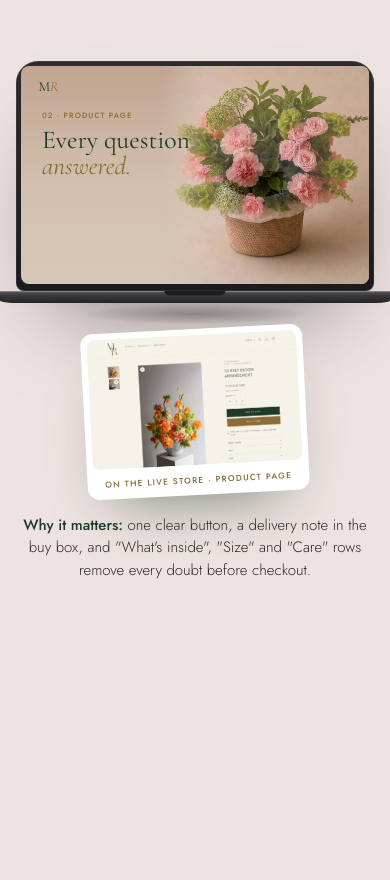
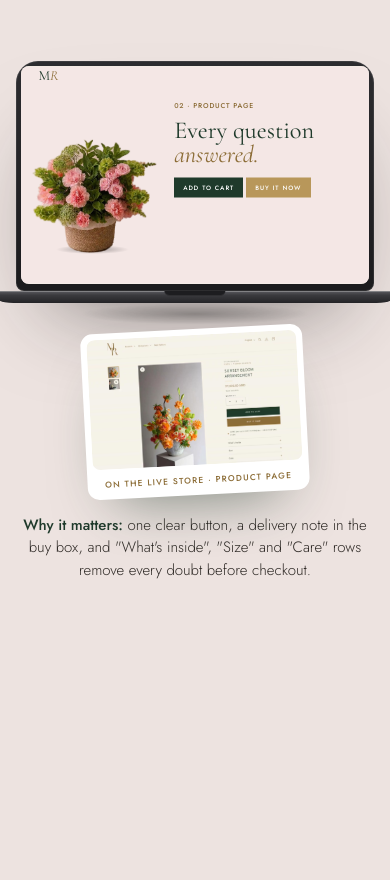
Before and after one commit to ofelyashaboyan96-cpu/million-roses-case-study, a plain HTML site: page index.html in a window 390 px wide. Shown: the part 1026-1906 px from the top of the page. Drawn offline with nearby package versions, Linux system fonts and the light colour scheme.

Commit message:
Bouquet as a sticker: each store section scrolls in on the laptop and adds one layer
Co-Authored-By: Claude Opus 5.5 <noreply@anthropic.com>
Claude-Session: https://claude.ai/code/session_01JSbWGSjxYsxqsZKYbuQvjt

```diff
--- a/index.html
+++ b/index.html
@@ -11,7 +11,7 @@
   <link rel="preconnect" href="https://fonts.googleapis.com">
   <link rel="preconnect" href="https://fonts.gstatic.com" crossorigin>
   <link href="https://fonts.googleapis.com/css2?family=Cormorant+Garamond:ital,wght@0,400;0,500;1,400;1,500&family=Jost:wght@300;400;500&display=swap" rel="stylesheet">
-  <link rel="stylesheet" href="styles.css?v=7">
+  <link rel="stylesheet" href="styles.css?v=8">
 </head>
 <body>
 
@@ -69,20 +69,34 @@
               <div class="laptop__screen build__screen">
                 <div class="slide">
                   <div class="slide__nav"><b>M<i>R</i></b><span>Flowers</span><span>Occasions</span><span>Best Sellers</span></div>
-                  <div class="slide__texts">
-                    <div class="slide__text is-on"><small>01 · Home page</small><h2>First impression<br><em>in three seconds.</em></h2></div>
-                    <div class="slide__text"><small>02 · Product page</small><h2>Every question<br><em>answered.</em></h2></div>
-                    <div class="slide__text"><small>03 · Same-day delivery</small><h2>Order by 16:00,<br><em>delivered today.</em></h2></div>
-                    <div class="slide__text"><small>04 · Mobile design</small><h2>Made for the<br><em>phone in hand.</em></h2></div>
-                    <div class="slide__text"><small>05 · Contact</small><h2>Ready to<br><em>order.</em></h2></div>
+                  <div class="site">
+                    <section class="sec sec--home">
+                      <div class="sec__txt"><small>01 · Home page</small><h2>Million<br><em>Roses.</em></h2><p>Flowers&nbsp;&nbsp;|&nbsp;&nbsp;Gifts&nbsp;&nbsp;|&nbsp;&nbsp;Emotions</p><span class="sbtn sbtn--gold">Shop flowers</span></div>
+                    </section>
+                    <section class="sec sec--product">
+                      <div class="sec__txt"><small>02 · Product page</small><p class="crumb">Home / Baskets</p><h2>Every question<br><em>answered.</em></h2>
+                        <span class="sbtn sbtn--green">Add to cart</span><span class="sbtn sbtn--gold">Buy it now</span>
+                        <ul class="rows"><li>What's inside <i>+</i></li><li>Size <i>+</i></li><li>Care <i>+</i></li></ul></div>
+                    </section>
+                    <section class="sec sec--sameday">
+                      <div class="sec__txt"><small>03 · Same-day delivery · Yerevan</small><h2>Order today,<br><em>delivered today.</em></h2>
+                        <div class="clock"><b data-timer>00:00:00</b><span data-timer-note>left to order for delivery today</span></div>
+                        <span class="sbtn sbtn--gold">Order for today</span></div>
+                    </section>
+                    <section class="sec sec--mobile">
+                      <div class="sec__txt"><small>04 · Mobile design</small><h2>Made for the<br><em>phone in hand.</em></h2><p>Every custom section was designed at phone width first, then scaled up.</p></div>
+                    </section>
+                    <section class="sec sec--contact">
+                      <div class="sec__txt"><small>05 · Contact</small><h2>Ready to<br><em>order.</em></h2>
+                        <div class="form"><span>Name</span><span>Phone</span><span class="form__msg">Message</span><b class="sbtn sbtn--green">Send</b></div></div>
+                    </section>
                   </div>
-                  <div class="slide__art">
-                    <img class="shot is-on" src="assets/build/stage-1.jpg" alt="An empty woven basket lined with paper">
-                    <img class="shot" src="assets/build/stage-2.jpg" alt="Carnations, spray roses and fresh greenery arranged in the basket" loading="lazy">
-                    <img class="shot" src="assets/build/stage-3.jpg" alt="Green hydrangea added to the arrangement" loading="lazy">
-                    <img class="shot" src="assets/build/stage-4.jpg" alt="The finished basket with pink snapdragons" loading="lazy">
+                  <div class="sticker" aria-hidden="true">
+                    <img class="layer is-on" src="assets/build/layer-1.webp" alt="">
+                    <img class="layer" src="assets/build/layer-2.webp" alt="">
+                    <img class="layer" src="assets/build/layer-3.webp" alt="">
+                    <img class="layer" src="assets/build/layer-4.webp" alt="">
                   </div>
-                  <div class="timer slide__timer" aria-live="off"><span class="timer__label">Live · Yerevan time</span><b class="timer__clock" data-timer>00:00:00</b><span class="timer__note" data-timer-note>left to order for delivery today</span></div>
                 </div>
               </div>
             </div>
@@ -194,6 +208,6 @@
     <span>Designed &amp; built by hand · HTML, CSS, JS</span>
   </footer>
 
-  <script src="script.js?v=7"></script>
+  <script src="script.js?v=8"></script>
 </body>
 </html>
--- a/script.js
+++ b/script.js
@@ -94,35 +94,44 @@ const LINKS = {
      2. THE BUILD STORY (a real bouquet gathered by scrolling)
      Pieces are cut from the real product photo, so it stays photographic.
      ========================================================= */
-  // The basket is filled stage by stage (photos generated from one real-looking arrangement),
-  // one stage for each part of the store. 5 stages over the section's scroll height.
+  // The basket is a "sticker" that travels through a mini website on the laptop screen.
+  // Each scroll stage = one section of the store; on every new section the screen scrolls,
+  // the basket moves to a new place and gains one layer (photos made from one arrangement).
   const STAGES = 5;
   const story = document.querySelector(".build");
-  const shots = document.querySelectorAll(".slide__art .shot");
-  const art = document.querySelector(".slide__art");
-  const texts = document.querySelectorAll(".slide__text");
+  const sticker = document.querySelector(".sticker");
+  const layers = document.querySelectorAll(".sticker .layer");
   const notes = document.querySelectorAll(".build__note");
   const proofs = document.querySelectorAll(".proof");
   const dots = document.querySelectorAll(".build__dots li");
   const phoneVid = document.querySelector(".build__phone video");
-  const PAGE_BG = ["#EFEBE2", "#EDE3E0", "#E5E9DD", "#ECE3D2", "#E3E1D6"];
-  const st = (p, n, a, b) => range(p, (n + a) / STAGES, (n + b) / STAGES);
+  const PAGE_BG = ["#EFEBE2", "#EDE3E0", "#E3E6DD", "#E5E9DD", "#EFEBE2"];
+  // sticker place per section: [left %, top %, height %] of the screen
+  const SPOT = [[52, 15, 80], [5, 16, 74], [52, 11, 86], [48, 13, 84], [5, 15, 76]];
+  const SPOT_M = [[52, 20, 76], [2, 26, 60], [54, 18, 78], [52, 20, 76], [2, 24, 62]];
+  const LAYER = [0, 1, 2, 3, 3];
   let lastStep = -1;
 
   const drawStory = (p) => {
     if (!story) return;
-    // each new photo fades in at the start of its stage, over the previous one
-    shots.forEach((el, n) => { el.style.opacity = n === 0 ? 1 : st(p, n, -0.12, 0.22); });
-    if (art) art.style.setProperty("--zoom", (1.1 - 0.1 * p).toFixed(4));
-
     const step = Math.min(STAGES - 1, Math.floor(p * STAGES));
-    if (step !== lastStep) {
-      [texts, notes, proofs, dots].forEach((list) => list.forEach((el, n) => el.classList.toggle("is-on", n === step)));
-      story.dataset.step = step;
-      story.style.setProperty("--build-bg", PAGE_BG[step]);
-      if (phoneVid) { if (step === 3) phoneVid.play().catch(() => {}); else phoneVid.pause(); }
-      lastStep = step;
+    if (step === lastStep) return;
+    [notes, proofs, dots].forEach((list) => list.forEach((el, n) => el.classList.toggle("is-on", n === step)));
+    story.dataset.step = step;
+    story.style.setProperty("--step", step);
+    story.style.setProperty("--build-bg", PAGE_BG[step]);
+    if (sticker) {
+      const [x, y, h] = (window.innerWidth < 760 ? SPOT_M : SPOT)[step];
+      sticker.style.setProperty("--sx", x + "%");
+      sticker.style.setProperty("--sy", y + "%");
+      sticker.style.setProperty("--sh", h + "%");
+      layers.forEach((el, n) => el.classList.toggle("is-on", n <= LAYER[step]));
+      if (lastStep !== -1 && LAYER[step] !== LAYER[lastStep]) {
+        sticker.classList.remove("is-pop"); void sticker.offsetWidth; sticker.classList.add("is-pop");
+      }
     }
+    if (phoneVid) { if (step === 3) phoneVid.play().catch(() => {}); else phoneVid.pause(); }
+    lastStep = step;
   };
 
   if (reduceMotion) { drawStory(1); return; }
--- a/styles.css
+++ b/styles.css
@@ -250,27 +250,55 @@ em { font-style: italic; color: var(--gold-deep); }
 .build__sticky { position: sticky; top: 0; height: 100vh; height: 100svh; display: grid; grid-template-rows: 1fr auto; align-items: center; justify-items: center; padding: 84px var(--gutter) 34px; overflow: hidden; }
 .build__stage { position: relative; width: min(1000px, 76vw, calc((100svh - 230px) * 1.47)); }
 .laptop--build { width: 100%; transform: none !important; }
-.build__screen { container-type: inline-size; background: var(--slide-bg, #F6F2E9); transition: background .8s var(--ease); }
+.build__screen { container-type: inline-size; position: relative; background: #F6F2E9; }
 .slide { position: relative; width: 100%; height: 100%; overflow: hidden; color: var(--green); }
-.slide__nav { position: absolute; left: 5%; right: 5%; top: 4.5%; display: flex; align-items: center; gap: 2.4cqw; font-size: 1.05cqw; letter-spacing: .08em; color: #8C6D37; z-index: 3; }
-.slide__nav b { font-family: var(--serif); font-weight: 400; font-size: 2.4cqw; letter-spacing: 0; margin-right: 1.5cqw; color: var(--green); }
+.slide__nav { position: absolute; left: 5%; right: 5%; top: 0; height: 10%; display: flex; align-items: center; gap: 2.4cqw; font-size: 1.05cqw; letter-spacing: .08em; color: #8C6D37; z-index: 4; transition: color .6s; }
+.slide__nav b { font-family: var(--serif); font-weight: 400; font-size: 2.4cqw; letter-spacing: 0; margin-right: 1.5cqw; color: var(--green); transition: color .6s; }
 .slide__nav b i { color: #8C6D37; }
-.slide__texts { position: absolute; left: 6%; top: 26%; width: 46%; z-index: 3; }
-.slide__text { position: absolute; inset: 0 auto auto 0; width: 100%; opacity: 0; transform: translateY(3cqw); transition: opacity .6s var(--ease), transform .7s var(--ease); }
-.slide__text.is-on { opacity: 1; transform: none; }
-.slide__text small { display: block; margin-bottom: 1.4cqw; font-size: 1.15cqw; font-weight: 500; letter-spacing: .22em; text-transform: uppercase; color: #8C6D37; }
-.slide__text h2 { margin: 0; font-family: var(--serif); font-weight: 400; font-size: 5.6cqw; line-height: 1; }
-.slide__text h2 em { color: #8C6D37; }
-.build__screen { background: linear-gradient(180deg, #C1A590 0%, #D3C0AF 55%, #D8C6B7 100%); }
-.slide__art { position: absolute; right: 0; top: 0; bottom: 0; width: 56%; z-index: 1; overflow: hidden;
-  -webkit-mask-image: linear-gradient(90deg, transparent 0%, #000 22%); mask-image: linear-gradient(90deg, transparent 0%, #000 22%); }
-.slide__art .shot { position: absolute; inset: 0; width: 100%; height: 100%; object-fit: cover; object-position: 50% 62%; opacity: 0; transform: scale(var(--zoom, 1.06)); transform-origin: 50% 70%; }
-.slide__art .shot.is-on { opacity: 1; }
-.slide .slide__timer { left: 6%; right: auto; bottom: auto; top: 54%; animation: none; padding: 1.4cqw 2cqw; border-radius: 1.4cqw; gap: .3cqw; opacity: 0; transition: opacity .5s var(--ease); z-index: 3; }
-.slide__timer .timer__label { font-size: 1cqw; }
-.slide__timer .timer__clock { font-size: 3.6cqw; }
-.slide__timer .timer__note { font-size: 1.15cqw; }
-.build[data-step="2"] .slide__timer { opacity: 1; }
+.build[data-step="2"] .slide__nav, .build[data-step="2"] .slide__nav b { color: var(--champagne); }
+
+/* The mini website inside the screen: 5 full-screen sections that scroll one by one */
+.site { position: absolute; inset: 0; transform: translateY(calc(var(--step, 0) * -100%)); transition: transform 1.1s cubic-bezier(.7, 0, .2, 1); }
+.sec { position: absolute; left: 0; right: 0; height: 100%; }
+.sec:nth-child(1) { top: 0; } .sec:nth-child(2) { top: 100%; } .sec:nth-child(3) { top: 200%; } .sec:nth-child(4) { top: 300%; } .sec:nth-child(5) { top: 400%; }
+.sec--home { background: radial-gradient(120% 90% at 75% 60%, #FBF8F1 0%, #EFE7D8 70%); }
+.sec--product { background: #F4E7E5; }
+.sec--sameday { background: radial-gradient(110% 100% at 30% 30%, #2A4A37 0%, #1F3A2B 60%, #17301F 100%); color: var(--cream); }
+.sec--mobile { background: #E4E9DC; }
+.sec--contact { background: #F6F2E9; }
+.sec__txt { position: absolute; top: 18%; width: 42%; }
+.sec--home .sec__txt, .sec--sameday .sec__txt, .sec--mobile .sec__txt { left: 6%; }
+.sec--product .sec__txt, .sec--contact .sec__txt { right: 6%; }
+.sec small { display: block; margin-bottom: 1.4cqw; font-size: 1.1cqw; font-weight: 500; letter-spacing: .22em; text-transform: uppercase; color: #8C6D37; }
+.sec h2 { margin: 0 0 1.6cqw; font-family: var(--serif); font-weight: 400; font-size: 5.4cqw; line-height: 1; }
+.sec h2 em { color: #8C6D37; }
+.sec--home h2 { font-size: 8.4cqw; line-height: .9; }
+.sec--sameday small, .sec--sameday h2 em { color: var(--champagne); }
+.sec p { margin: 0 0 2cqw; font-size: 1.35cqw; line-height: 1.5; max-width: 30cqw; }
+.sec .crumb { margin-bottom: 1cqw; font-size: 1cqw; letter-spacing: .1em; color: #8C6D37; }
+.sbtn { display: inline-block; margin: 0 .8cqw .8cqw 0; padding: 1.1cqw 2.4cqw; font-size: 1cqw; font-weight: 500; letter-spacing: .16em; text-transform: uppercase; color: #fff; border-radius: 99px; }
+.sbtn--gold { background: #B8975A; }
+.sbtn--green { background: #1F3A2B; }
+.sec--product .sbtn { border-radius: 0; width: 13cqw; text-align: center; }
+.rows { list-style: none; margin: 1.4cqw 0 0; padding: 0; width: 28cqw; font-size: 1.15cqw; }
+.rows li { display: flex; justify-content: space-between; padding: 1cqw 0; border-top: 1px solid rgba(31,58,43,.18); }
+.rows i { font-style: normal; color: #B8975A; }
+.clock { display: grid; gap: .3cqw; margin: .4cqw 0 2.2cqw; }
+.clock b { font-family: var(--serif); font-weight: 500; font-size: 4.6cqw; line-height: 1; font-variant-numeric: tabular-nums; }
+.clock span { font-size: 1.2cqw; opacity: .8; }
+.form { display: grid; grid-template-columns: 1fr 1fr; gap: 1cqw; width: 34cqw; }
+.form span { padding: 1.2cqw 1.4cqw; font-size: 1.05cqw; color: rgba(31,58,43,.55); border: 1px solid rgba(31,58,43,.25); background: #fff; }
+.form .form__msg { grid-column: 1 / -1; height: 6cqw; }
+.form .sbtn { grid-column: 1 / -1; justify-self: start; margin-top: .4cqw; border-radius: 0; }
+
+/* The bouquet "sticker": moves to a new place on every section and gains one layer */
+.sticker { position: absolute; z-index: 3; aspect-ratio: 811 / 817; height: var(--sh, 72%); left: var(--sx, 55%); top: var(--sy, 20%);
+  transition: left 1.1s cubic-bezier(.7, 0, .2, 1), top 1.1s cubic-bezier(.7, 0, .2, 1), height 1.1s cubic-bezier(.7, 0, .2, 1); }
+.sticker::after { content: ""; position: absolute; left: 22%; right: 22%; bottom: -1%; height: 7%; border-radius: 50%; background: radial-gradient(closest-side, rgba(0,0,0,.35), transparent); z-index: -1; }
+.layer { position: absolute; inset: 0; width: 100%; height: 100%; object-fit: contain; opacity: 0; transition: opacity .7s ease .55s; }
+.layer.is-on { opacity: 1; }
+.sticker.is-pop { animation: pop 1.1s cubic-bezier(.7, 0, .2, 1); }
+@keyframes pop { 0% { transform: none; } 45% { transform: translateY(-6%) rotate(-3deg) scale(.94); } 75% { transform: translateY(1%) rotate(1deg) scale(1.03); } 100% { transform: none; } }
 
 /* Real screenshot from the live store, one per stage */
 .build__proofs { position: absolute; left: -9%; bottom: 4%; width: 26%; aspect-ratio: 4 / 3; z-index: 5; }
@@ -303,12 +331,15 @@ em { font-style: italic; color: var(--gold-deep); }
   .build__dots { display: none; }
   .slide__nav span { display: none; }
   .slide__nav b { font-size: 4cqw; }
-  .slide__texts { top: 20%; width: 56%; }
-  .slide__text small { font-size: 2.2cqw; letter-spacing: .14em; }
-  .slide__text h2 { font-size: 7.4cqw; }
-  .slide__art { width: 60%; }
-  .slide .slide__timer .timer__label, .slide .slide__timer .timer__note { display: none; }
-  .slide .slide__timer .timer__clock { font-size: 6cqw; }
+  .sec__txt { top: 16%; width: 50%; }
+  .sec small { font-size: 2cqw; letter-spacing: .12em; }
+  .sec h2 { font-size: 7cqw; }
+  .sec--home h2 { font-size: 10cqw; }
+  .sec p, .rows, .form, .clock span { display: none; }
+  .sbtn { font-size: 1.8cqw; padding: 1.4cqw 2.6cqw; }
+  .sec--product .sbtn { width: auto; }
+  .clock b { font-size: 6.5cqw; }
+}
 }
 
 /* =========================================================
```
Also changed, not shown: assets/build/layer-1.webp (added), assets/build/layer-2.webp (added), assets/build/layer-3.webp (added), assets/build/layer-4.webp (added).
